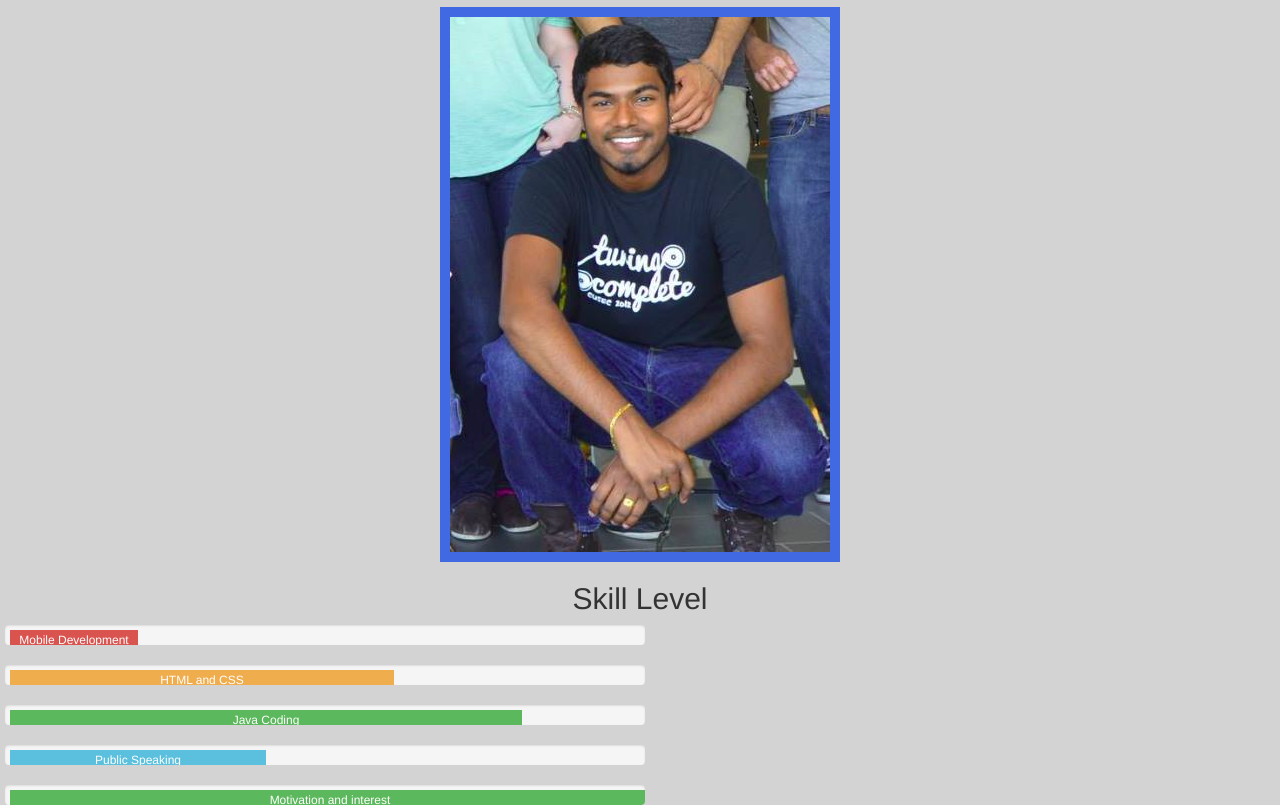
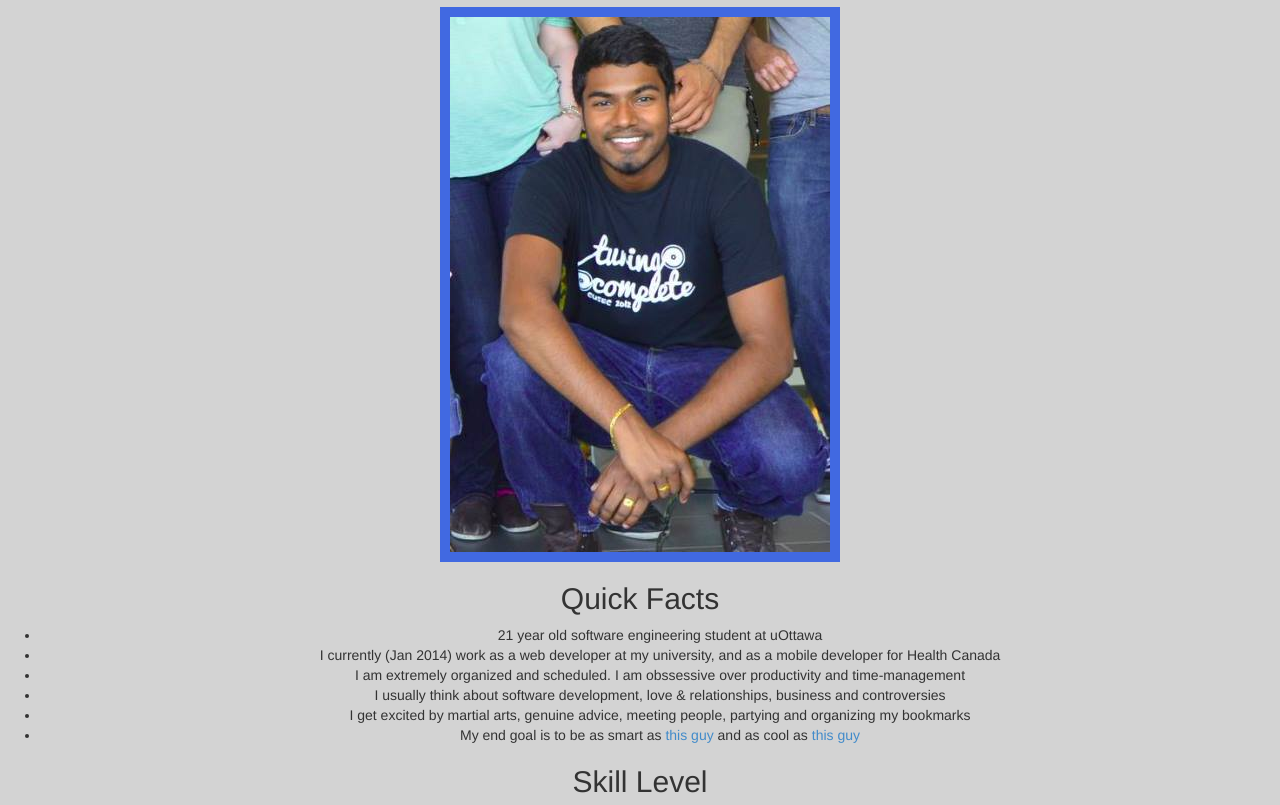
Before and after one commit to janacm/janacm.github.io, a plain HTML site: page index.html in a window 1280 px wide. Shown: the part 159-964 px from the top of the page. Drawn offline with Linux system fonts and the light colour scheme.

Commit message:
Add lang, charset, and quickfacts

```diff
--- a/index.html
+++ b/index.html
@@ -1,7 +1,8 @@
 <!DOCTYPE html>
-<html>
+<html lang="en">
 <head>
 	<link rel="stylesheet" href="assets/css/bootstrap.min.css">
+	<meta charset ="utf-8">
 	<style type="text/css">
 		body {
 			text-align: center;
@@ -66,6 +67,17 @@
 		<image src="assets/images/janac-turing-pic.jpg">
 	</div>
 
+	<article>
+		<h2>Quick Facts</h2>
+		<ul>
+			<li> 21 year old software engineering student at uOttawa
+			<li> I currently (Jan 2014) work as a web developer at my university, and as a mobile developer for Health Canada
+			<li> I am extremely organized and scheduled. I am obssessive over productivity and time-management
+			<li> I usually think about software development, love &amp; relationships, business and controversies
+			<li> I get excited by martial arts, genuine advice, meeting people, partying and organizing my bookmarks
+			<li> My end goal is to be as smart as <a href="http://upload.wikimedia.org/wikipedia/commons/6/69/Linus_Torvalds.jpeg"> this guy </a>and as cool as <a href="http://cdn.fansided.com/wp-content/blogs.dir/229/files/2013/09/tupac.jpg">this guy</a>
+		</ul>
+	</article>
 	<h2>Skill Level</h2>
 
 	<div class="progress" style="width: 50%">
```
